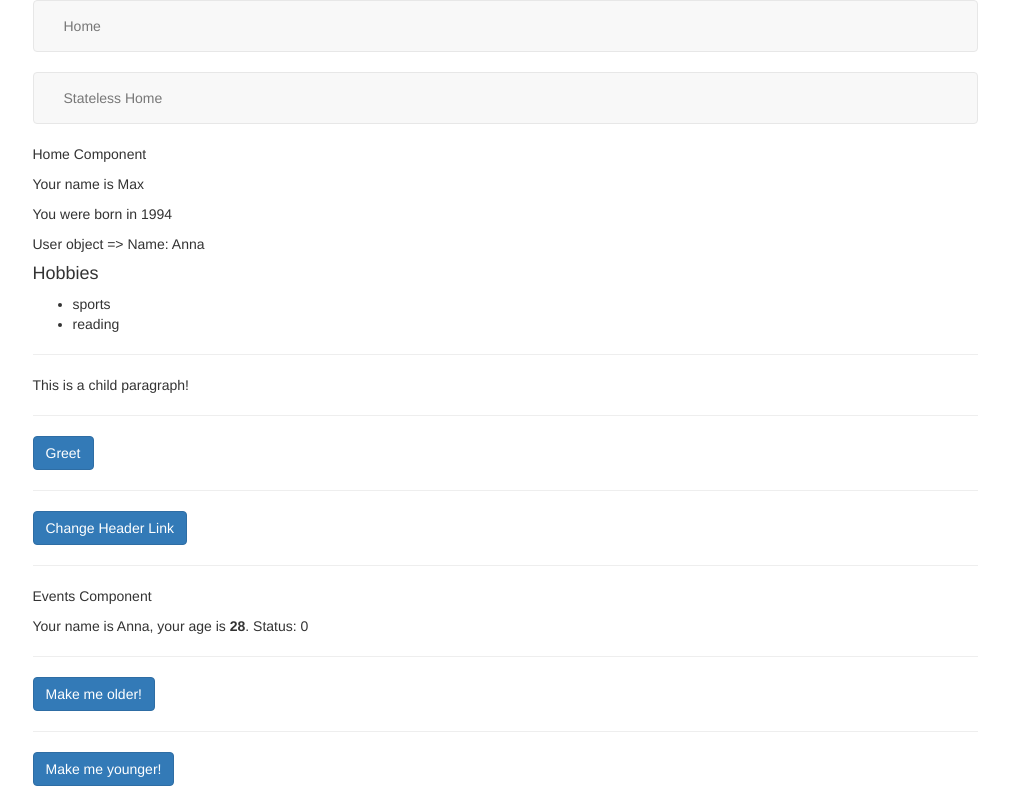
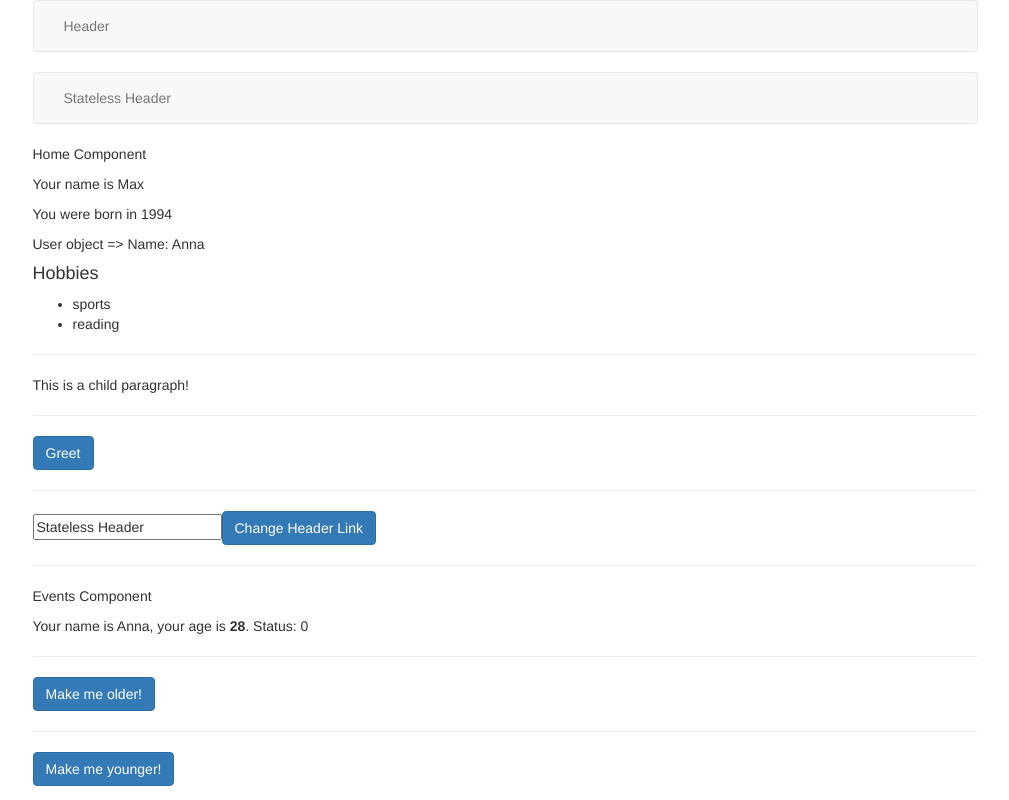
Before and after one commit to NivedhithaV/reactjs-basics, a React app: page / in a window 1280 px wide. Shown: the top 800 px of the page, without its empty margins (135-1144 px from the left). Built offline with nearby package versions, Linux system fonts and the light colour scheme.

Commit message:
Two way binding

```diff
--- a/src/app/components/Header.js
+++ b/src/app/components/Header.js
@@ -7,7 +7,7 @@ export class Header extends React.Component {
 				<div className="container">
 					<div className="navbar-header">
 						<ul className="nav navbar-nav">
-							<li><a href="#">Home</a></li>
+							<li><a href="#">Header</a></li>
 						</ul>
 					</div>
 				</div>
--- a/src/app/components/Home.js
+++ b/src/app/components/Home.js
@@ -6,12 +6,18 @@ export class Home extends React.Component {
 	constructor(props) {
 		super();
 		this.state = {
-			homeLink: "Changed Home"
+			homeLink: props.initialName
 		};
 	}
 
 	onChangeLink() {
 		this.props.changeLink(this.state.homeLink);
+	}
+
+	onHandleChange(event) {
+		this.setState({
+			homeLink: event.target.value
+		});
 	}
 
 	render() {
@@ -38,6 +44,9 @@ export class Home extends React.Component {
 					Greet
 				</button>
 				<hr/>
+				<input type="text"
+					   value={this.state.homeLink}
+					   onChange={(event) => this.onHandleChange(event)}/>
 				<button className="btn btn-primary"
 						onClick={this.onChangeLink.bind(this)}>
 					Change Header Link
@@ -54,5 +63,6 @@ Home.propTypes = {
 	user: PropTypes.object,
 	children: PropTypes.element.isRequired,
 	greet: PropTypes.func,
-	changeLink: PropTypes.func
+	changeLink: PropTypes.func,
+	initialName: PropTypes.string
 };
--- a/src/app/index.js
+++ b/src/app/index.js
@@ -10,7 +10,7 @@ class App extends React.Component {
 	constructor() {
 		super();
 		this.state = {
-			homeLink: "Stateless Home"
+			homeLink: "Stateless Header"
 		}
 	}
 
@@ -25,7 +25,7 @@ class App extends React.Component {
 	}
 
 	render() {
-		var user = {
+		const user = {
 			name: "Anna",
 			hobbies: ["sports", "reading"]
 		};
@@ -47,7 +47,8 @@ class App extends React.Component {
 							  age={23}
 							  user={user}
 							  greet={this.onGreet}
-							  changeLink={this.onChangeLink.bind(this)}>
+							  changeLink={this.onChangeLink.bind(this)}
+							  initialName={this.state.homeLink}>
 							<p>This is a child paragraph!</p>
 						</Home>
 					</div>
```
Also changed, not shown: src/index.html (line endings or trailing spaces).
